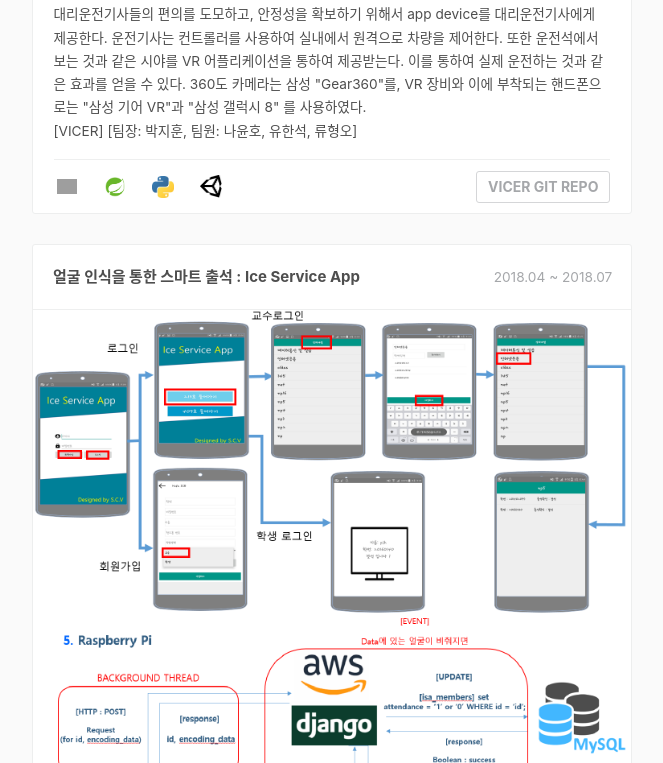
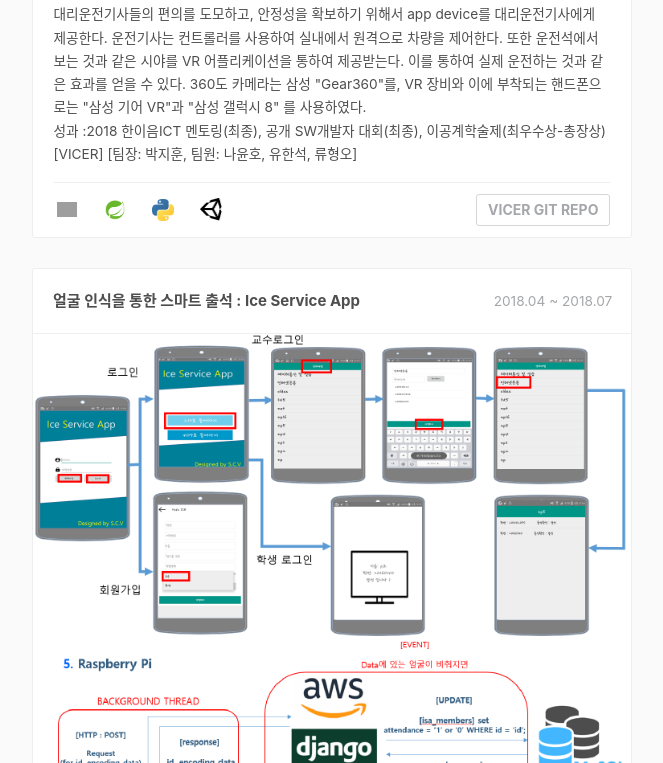
Before and after one commit to ggoowlgns/ggoowlgns.github.io, a Jekyll site: the page built from portfolio/index.html, in a window 1280 px wide and 900 px high, scrolled down 1681 px, cut to the strip 137-900 px from the top of the window. Shown: the whole strip, without its empty margins (308-971 px from the left). Built offline with Jekyll 4.4.1, drawn with Linux system fonts in a browser that asks for light colours; nearby versions of some CDN libraries; comment, search, counter and statistics services are not loaded; grey boxes are pictures that could not be loaded.

Commit message:
pf-vicer update

```diff
--- a/portfolio/index.html
+++ b/portfolio/index.html
@@ -53,6 +53,8 @@ layout: default
 								<li>
 									대리운전기사들의 편의를 도모하고, 안정성을 확보하기 위해서 app device를 대리운전기사에게 제공한다. 운전기사는 컨트롤러를 사용하여 실내에서 원격으로 차량을 제어한다. 또한 운전석에서 보는 것과 같은 시야를 VR 어플리케이션을 통하여 제공받는다. 이를 통하여 실제 운전하는 것과 같은 효과를 얻을 수 있다.
 									360도 카메라는 삼성 "Gear360"를, VR 장비와 이에 부착되는 핸드폰으로는 "삼성 기어 VR"과 "삼성 갤럭시 8" 를 사용하였다.<br>
+									성과 :2018 한이음ICT 멘토링(최종), 공개 SW개발자 대회(최종), 이공계학술제(최우수상-총장상) <br>
+
 									[VICER] [팀장: 박지훈, 팀원: 나윤호, 유한석, 류형오]
 								</li>
 								<li class="skill">
```
